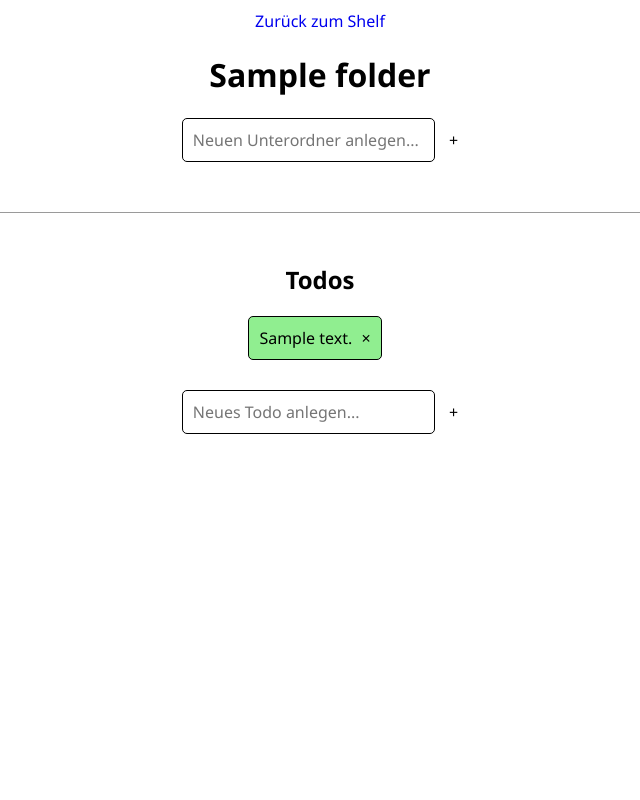
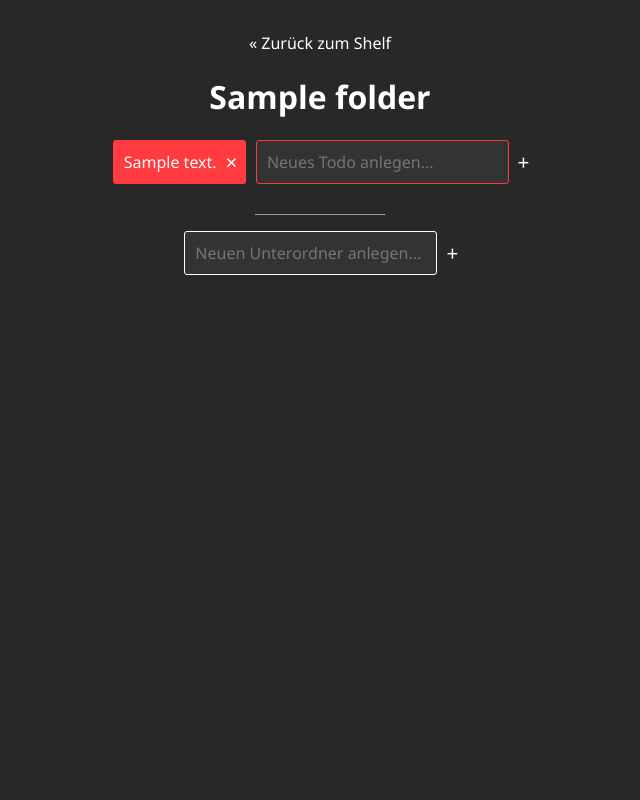
Before and after one commit to FearFreddy/MyShelf, a Django app: page /shelf/1/ in a window 1280 px wide. Shown: the whole page, without its empty margins (320-960 px from the left). Run offline with Django 3.2, Linux system fonts and the light colour scheme; tables that the repository leaves empty hold one stand-in row (values such as "Sample post").

Commit message:
Added recursive function to count all todos inside folder (including subfolders). Styling.

```diff
--- a/shelf/static/shelf/main.css
+++ b/shelf/static/shelf/main.css
@@ -10,15 +10,20 @@
   margin: 0;
   margin-top: 10px;
   font-size: 16px;
+  background-color: rgb(40, 40, 40);
+  color: white;
 }
 hr {
-  margin: 50px;
+  margin: 10px;
+  width: 10%;
+  margin: 0 auto;
 }
 input {
   font-size: 1em;
 }
 a {
   text-decoration: none;
+  color: white;
 }
 h1 {
   text-align: center;
@@ -36,43 +41,68 @@
 li {
   list-style-type: none;
   padding: 10px;
-  border: 1px solid black;
-  border-radius: 5px;
+  border: 1px solid transparent;
+  border-radius: 3px;
   width: max-content;
   margin-right: 10px;
   margin-bottom: 10px;
-  background-color: lightgrey;
+  background-color: #ccc;
 }
 li.todos {
-  background-color: lightgreen;
+  background-color: #ff3b3f;
+  border: 1px solid transparent;
+  cursor: default;
+}
+li.folder:hover {
+  border: 1px solid white;
+  background-color: white;
 }
 li a {
   color: black;
+}
+li.a:hover {
+  background-color: white;
+  cursor: pointer;
 }
 form {
   margin: 0;
 }
 input[type="text"] {
   padding: 10px;
-  border: 1px solid black;
-  border-radius: 5px;
+  border: 1px solid white;
+  border-radius: 3px;
   width: max-content;
-  margin-right: 10px;
-  color: black;
+  color: white;
+  background-color: #333;
+}
+input.add_todo {
+  border-color: #ff3b3f;
 }
 .delete_folder_button,
-.add_button {
+.add_button,
+.delete_todo_button {
   padding: 0;
   border: none;
   background-color: transparent;
   cursor: pointer;
+  transform: scale(1.3);
 }
 .add_button {
   padding: 0;
+  color: white;
+  padding-left: 5px;
 }
 .delete_folder_button {
   padding-left: 5px;
+  color: black;
 }
 .delete_folder_button:hover {
   color: red;
 }
+.delete_todo_button {
+  padding-left: 5px;
+  color: white;
+}
+i {
+  font-size: 0.8em;
+}
--- a/shelf/templates/shelf/folder_detail.html
+++ b/shelf/templates/shelf/folder_detail.html
@@ -1,25 +1,57 @@
 <html>
   <head>
-    <meta name="viewport" content="width=device-width, initial-scale=1">
-    {% load static %} <link href="{% static "shelf/main.css" %}" rel="stylesheet"
-    type="text/css" media="screen" />
+    <meta name="viewport" content="width=device-width, initial-scale=1" />
+    {% load static %} <link href="{% static "shelf/main.css" %}"
+    rel="stylesheet" type="text/css" media="screen" />
   </head>
   <body>
-<a href="{% url 'shelf:index' %}">Zurück zum Shelf</a>
-<br />
+    {% if error_message %}
+    <p>
+      <strong>{{ error_message }}</strong>
+    </p>
+    {% endif %}
+    </br>
+    <a href="{% url 'shelf:index' %}">« Zurück zum Shelf</a>
     {% if folder.parent_folder.id %}
     </br>
+    </br>
     <a href="{% url 'shelf:folder_detail' folder.parent_folder.id %}">
-  Zurück zu {{ folder.parent_folder }}
+      ‹ Zurück zu {{ folder.parent_folder }}
     </a>
     {% endif %}
     <h1>{{ folder.folder_name }}</h1>
-
+    <ul>
+    {% if folder.todo_set.all %}
+      {% for todo in folder.todo_set.all %}
+      <li class="todos">
+        {{ todo.todo_text }}
+        <form action="{% url 'shelf:delete_todo' %}" method="post">
+          {% csrf_token %}
+          <input type="hidden" name="todo_id" value="{{ todo.id }}" />
+          <input type="submit" value="×" class="delete_todo_button" />
+        </form>
+      </li>
+      {% endfor %}
+      {% endif %}
+      <form action="{% url 'shelf:create_todo' folder.id %}" method="post">
+        {% csrf_token %}
+        <input
+          type="text"
+          name="todo_text"
+          id="todo_text"
+          class="add_todo"
+          value=""
+          placeholder="Neues Todo anlegen..."
+        />
+        <input type="submit" value="+" class="add_button" />
+      </form>
+    </ul>
+    <hr size="1" />
     <ul>
       {% if subfolders %} {% for subfolder in subfolders %}
-  <li>
+      <li class="folder">
         <a href="{% url 'shelf:folder_detail' subfolder.id %}">
-      {{ subfolder.folder_name }} ({{ subfolder.todo_set.all.count}})
+          <i>{{ folder.folder_name }} </i> / {{ subfolder.folder_name }} ({{ subfolder.todos_inside_count }})
         </a>
         <form action="{% url 'shelf:delete_folder' %}" method="post">
           {% csrf_token %}
@@ -40,36 +72,5 @@
         <input type="submit" value="+" class="add_button" />
       </form>
     </ul>
-<hr size="1" />
-<h2>Todos</h2>
-{% if folder.todo_set.all %}
-<ul>
-  {% for todo in folder.todo_set.all %}
-  <li class="todos">
-    {{ todo.todo_text }}
-    <form action="{% url 'shelf:delete_todo' %}" method="post">
-      {% csrf_token %}
-      <input type="hidden" name="todo_id" value="{{ todo.id }}" />
-      <input type="submit" value="×" class="delete_folder_button" />
-    </form>
-  </li>
-  {% endfor %}
-</ul>
-{% endif %} {% if error_message %}
-<p>
-  <strong>{{ error_message }}</strong>
-</p>
-{% endif %}
-<form action="{% url 'shelf:create_todo' folder.id %}" method="post">
-  {% csrf_token %}
-  <input
-    type="text"
-    name="todo_text"
-    id="todo_text"
-    value=""
-    placeholder="Neues Todo anlegen..."
-  />
-  <input type="submit" value="+" class="add_button" />
-</form>
   </body>
 </html>
--- a/shelf/templates/shelf/index.html
+++ b/shelf/templates/shelf/index.html
@@ -8,9 +8,9 @@
     <h1>MyShelf</h1>
     <ul>
       {% if root_folders %} {% for folder in root_folders %}
-      <li>
+      <li class="folder">
         <a href="{% url 'shelf:folder_detail' folder.id %}">
-          {{ folder.folder_name }} ({{ folder.todo_set.all.count }})
+          {{ folder.folder_name }} ({{ folder.todos_inside_count }})
         </a>
         <form action="{% url 'shelf:delete_folder' %}" method="post">
           {% csrf_token %}
--- a/shelf/views.py
+++ b/shelf/views.py
@@ -7,12 +7,16 @@
 
 def index(request):
     root_folders = Folder.objects.filter(parent_folder__isnull=True)
+    for root_folder in root_folders:
+        root_folder.todos_inside_count = recursive_count_todos_in_folder(root_folder.id)
     context = {'root_folders': root_folders}
     return render(request, 'shelf/index.html', context)
 
 def folder_detail(request, folder_id):
     folder = get_object_or_404(Folder, pk=folder_id)
     subfolders = Folder.objects.filter(parent_folder=folder_id)
+    for subfolder in subfolders:
+        subfolder.todos_inside_count = recursive_count_todos_in_folder(subfolder.id)
     return render(request, 'shelf/folder_detail.html', {'folder': folder, 'subfolders': subfolders})
 
 def create_todo(request, folder_id):
@@ -41,3 +45,11 @@
         return HttpResponseRedirect(reverse('shelf:folder_detail', args=(folder.parent_folder.id,)))
     else:
         return HttpResponseRedirect(reverse('shelf:index'))
+
+def recursive_count_todos_in_folder(folder_id):
+    folder = get_object_or_404(Folder, pk=folder_id)
+    amount = folder.todo_set.count()
+    subfolders = Folder.objects.filter(parent_folder=folder.id)
+    for subfolder in subfolders:
+        amount += recursive_count_todos_in_folder(subfolder.id)
+    return amount
```
Also changed, not shown: myshelf/settings_development.py (added, +121 -0 lines). Lines whose indentation alone changed are shown as unchanged.
